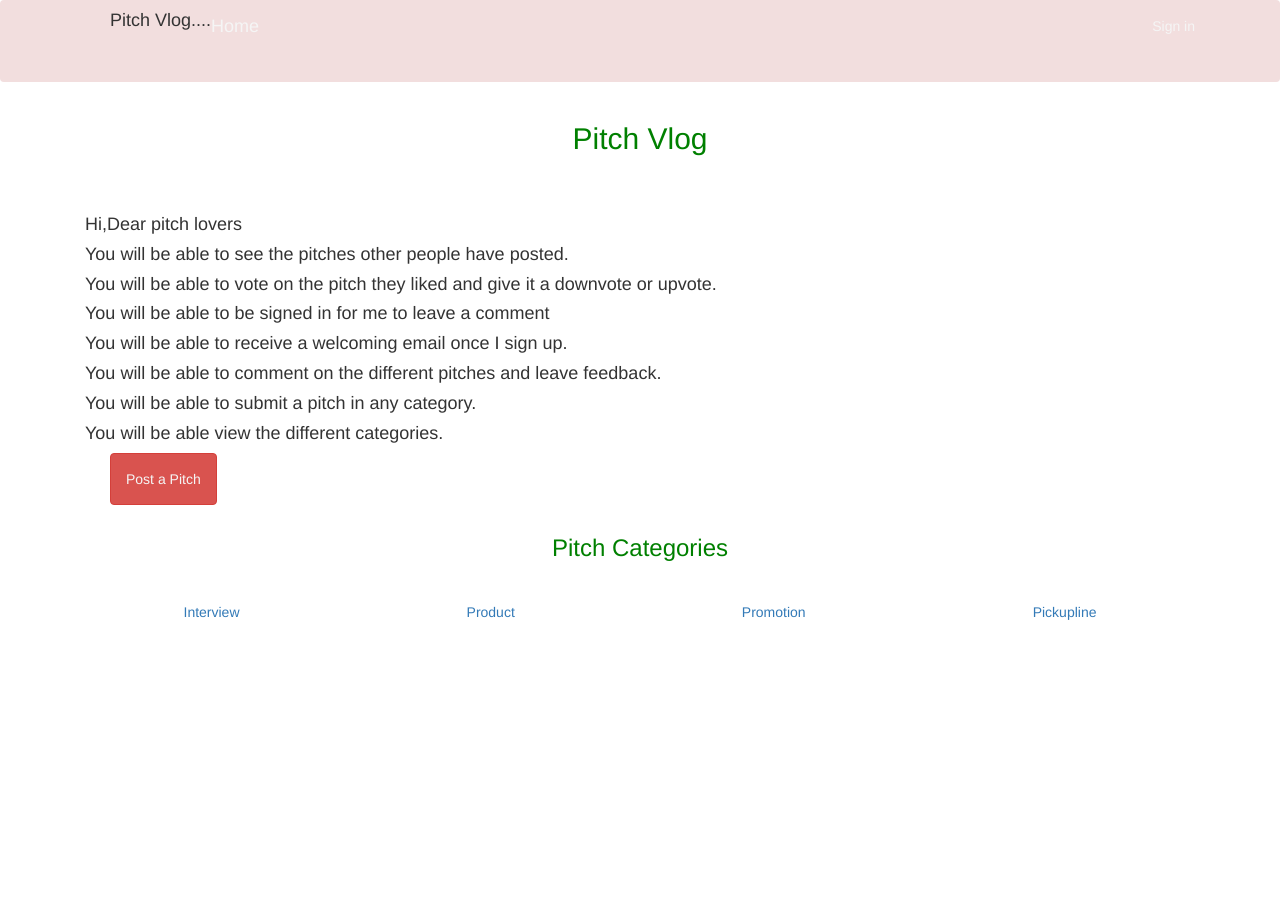
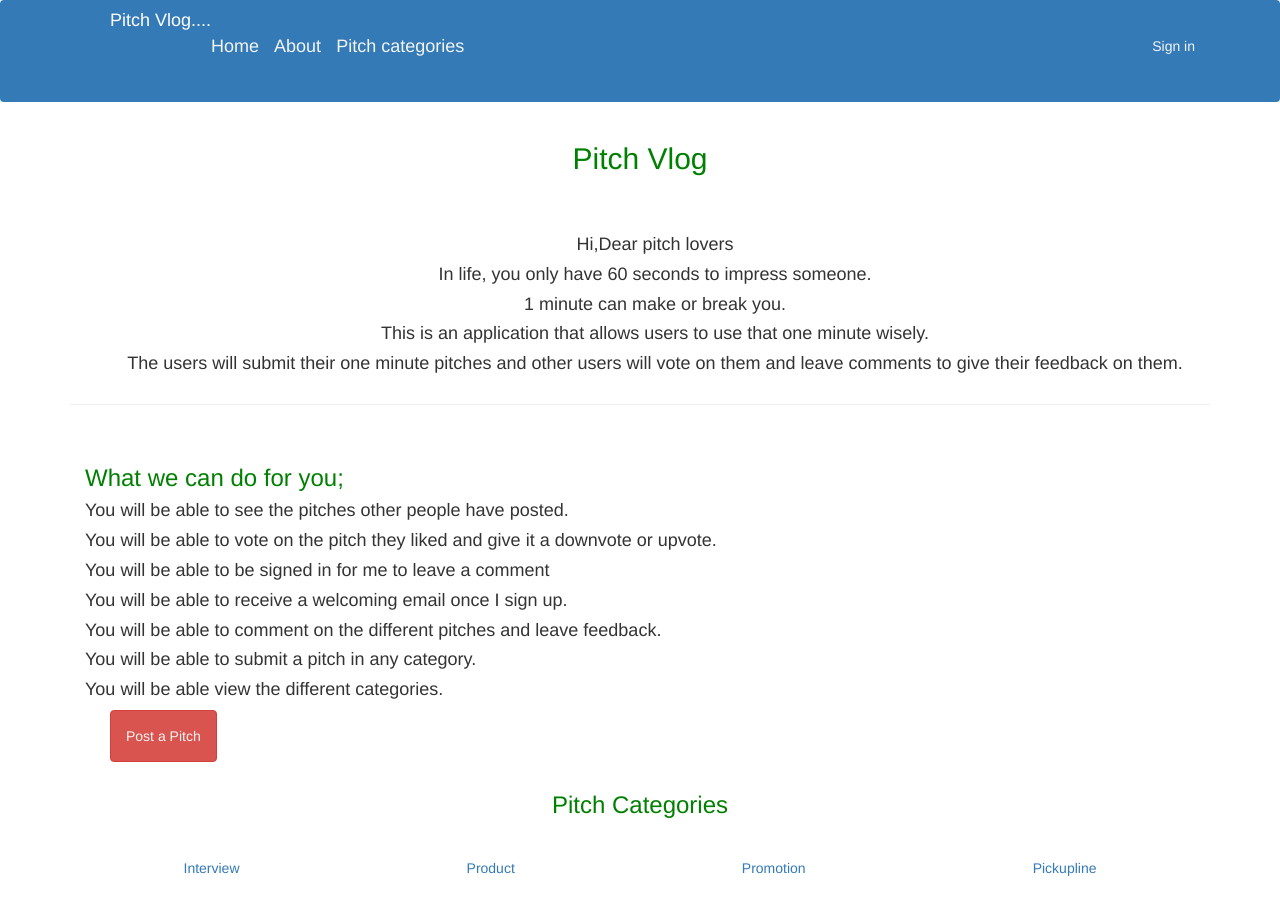
Before and after one commit to Gesare/One-minute-pitch.py, a Flask app: page / in a window 1280 px wide. Before the commit the page ends 620 px from the top, so only its background shows below. Run offline with Flask 2, Linux system fonts and the light colour scheme; data that the repository does not hold is empty; some libraries are stand-ins or nearby versions.

Commit message:
css added

```diff
--- a/app/templates/auth/login.html
+++ b/app/templates/auth/login.html
@@ -20,7 +20,7 @@
 
       {% endfor %}
       <!-- Login form  -->
-
+      <h3>Login in</h3>
       {{ wtf.quick_form(login_form) }}
 
       <p> Don't  have an account?  <a href="{{url_for('auth.register')}}">Sign up here</a></p>
--- a/app/templates/auth/register.html
+++ b/app/templates/auth/register.html
@@ -5,9 +5,8 @@
 {% endblock %}
 
 {% block content %}
-<div class="col-md-4"> </div>
 <div class="col-md-8">
-
+  <h3>Sign in</h3>
   {{wtf.quick_form(registration_form)}}
 
  </div>
--- a/app/templates/home.html
+++ b/app/templates/home.html
@@ -8,9 +8,19 @@
     <div class="container">
       <h2 style="color: green;text-align: center">Pitch Vlog </h2>
       <br>
+      <div class="tab-content" >
+        <div id="head" class="container tab-pane active"style="text-align: center"><br>
+          <h4>Hi,Dear pitch lovers</h4>
+          <h4>In life, you only have 60 seconds to impress someone.</h4>
+          <h4>1 minute can make or break you.</h4>
+          <h4>This is an application that allows users to use that one minute wisely.</h4>
+          <h4>The users will submit their one minute pitches and other users will vote on them and leave comments to give their feedback on them.</h4>
+        </div>
+      </div>
+      <hr>
       <div class="tab-content">
-        <div id="head" class="container tab-pane active"><br>
-          <h4>Hi,Dear pitch lovers</h4>
+        <div id="head" class="container tab-pane active "><br>
+          <h3 style="color: green;">What we can do for you;</h3>
           <h4>You will be able to see the pitches other people have posted.</h4>
           <h4>You will be able to vote on the pitch they liked and give it  a downvote or upvote.</h4>
           <h4>You will be able to be signed in for me to leave a comment</h4>
--- a/app/templates/navbar.html
+++ b/app/templates/navbar.html
@@ -1,5 +1,5 @@
 
-    <div class="navbar navbar-dark bg-danger" role="navigation">
+    <div class="navbar navbar bg-primary" role="navigation">
         <div class="container">
             <div class="navbar-header">
                 <button type="button" class="navbar-toggle" data-toggle="collapse" data-target=".navbar-collapse">
@@ -12,8 +12,11 @@
                 <h4>Pitch Vlog....</h4>
                 </ul>
             </div>
+            <br>
             <div class="navbar-nav">
                 <a style="text-align: center; color: whitesmoke;" class="navbar-brand" href="/"> Home </a>
+                <a style="text-align: center; color: whitesmoke;" class="navbar-brand" href="/"> About</a>
+                <a style="text-align: center; color: whitesmoke;" class="navbar-brand" href="/"> Pitch categories </a>
             </div>
 
             <div class="navbar-collapse collapse">
```
